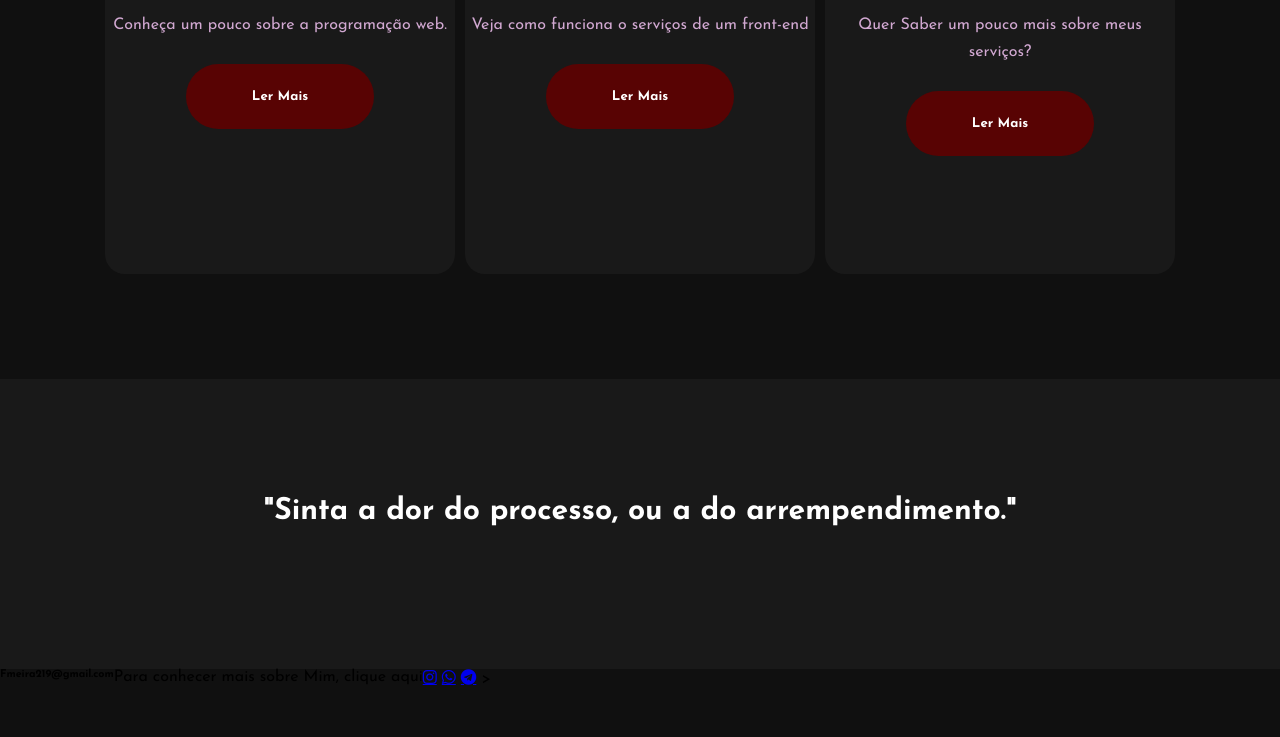
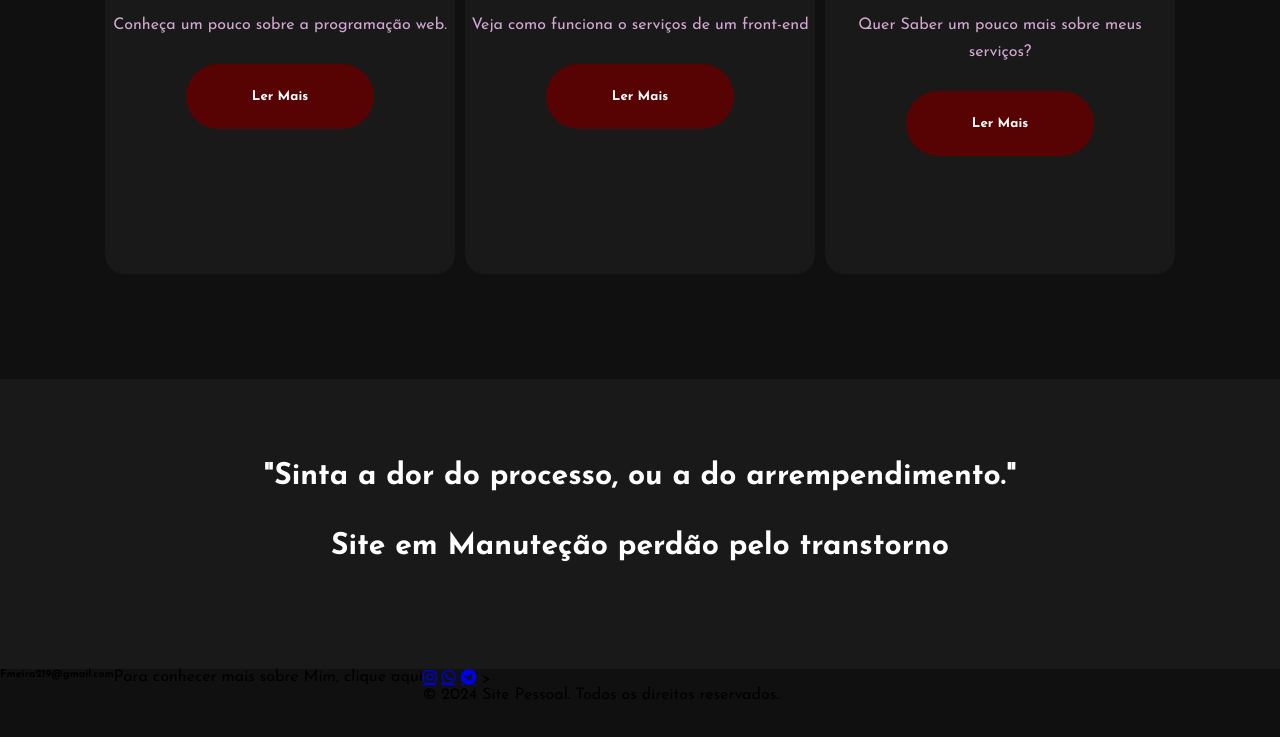
Before and after one commit to Fernandoapha/Fernandoapha.github.io, a plain HTML site: page Meirasite/index.html in a window 1280 px wide. Shown: the part 2292-3029 px from the top of the page. Drawn offline with Linux system fonts and the light colour scheme.

Commit message:
Update index.html

```diff
--- a/Meirasite/index.html
+++ b/Meirasite/index.html
@@ -101,6 +101,7 @@
    <!-- Variedades -->
     <div class="ability" id="Variedades">
         <p>"Sinta a dor do processo, ou a do arrempendimento."</p>
+        <p>Site em Manuteção perdão pelo transtorno</p>
 
     </div>
 
@@ -113,6 +114,7 @@
             <a href="https://instagram.com/meirazz_?igshid=YmMyMTA2M2Y=" class="fab fa-instagram" target"_blank" class="Instagram"></a> <!--esta diricionando namesma paginatem que arrumar-->
             <a href="https://web.whatsapp.com/send?phone=5565996330317" class="fab fa-whatsapp" target="_blank" class= "Whatsapp"></a>
             <a href=" " class="fab fa-telegram" target="_blank" class= "facebook"></a> <!--colocar o link Meiraaaa-->>
+            <p> &copy; 2024 Site Pessoal. Todos os direitos reservados.</p>
         </div>
     </footer>
 
```
